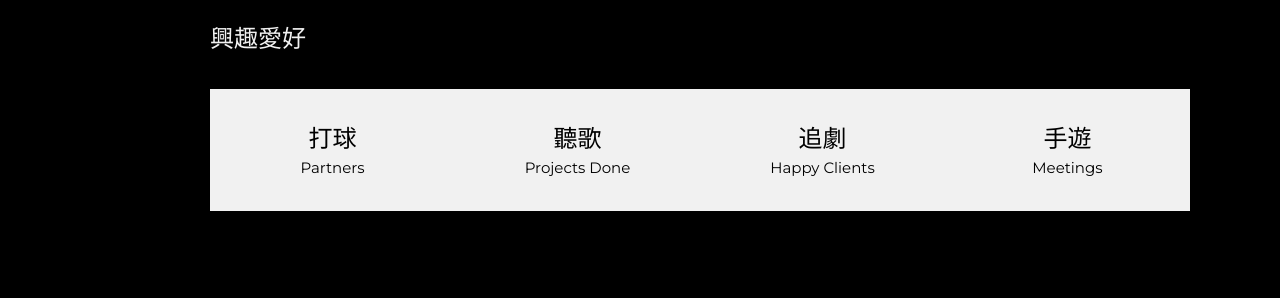
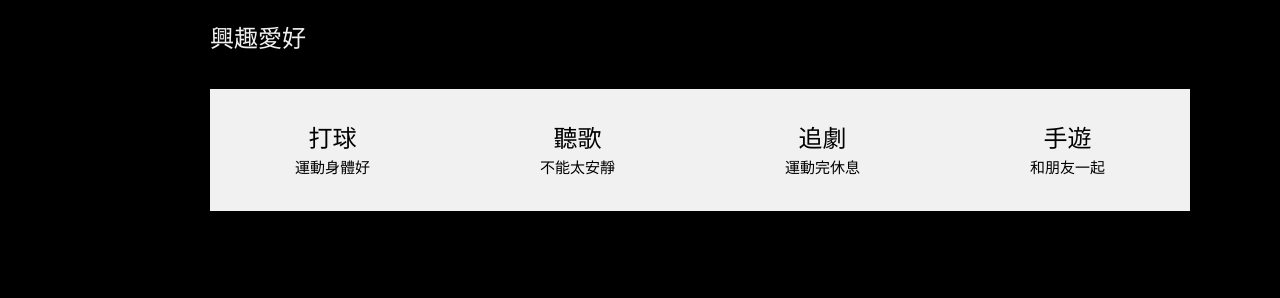
Before and after one commit to maggie-0/411201095, a plain HTML site: page index.html in a window 1280 px wide. Shown: the part 860-1158 px from the top of the page. Drawn offline with nearby package versions, Linux system fonts and the light colour scheme.

Commit message:
Update index.html

```diff
--- a/index.html
+++ b/index.html
@@ -85,19 +85,19 @@ body, h1,h2,h3,h4,h5,h6 {font-family: "Montserrat", sans-serif}
     <div class="w3-row w3-center w3-padding-16 w3-section w3-light-grey">
       <div class="w3-quarter w3-section">
         <span class="w3-xlarge">打球</span><br>
-        Partners
+        運動身體好
       </div>
       <div class="w3-quarter w3-section">
         <span class="w3-xlarge">聽歌</span><br>
-        Projects Done
+        不能太安靜
       </div>
       <div class="w3-quarter w3-section">
         <span class="w3-xlarge">追劇</span><br>
-        Happy Clients
+        運動完休息
       </div>
       <div class="w3-quarter w3-section">
         <span class="w3-xlarge">手遊</span><br>
-        Meetings
+        和朋友一起
       </div>
     </div>
     <!-- End Grid/Pricing tables -->
```
